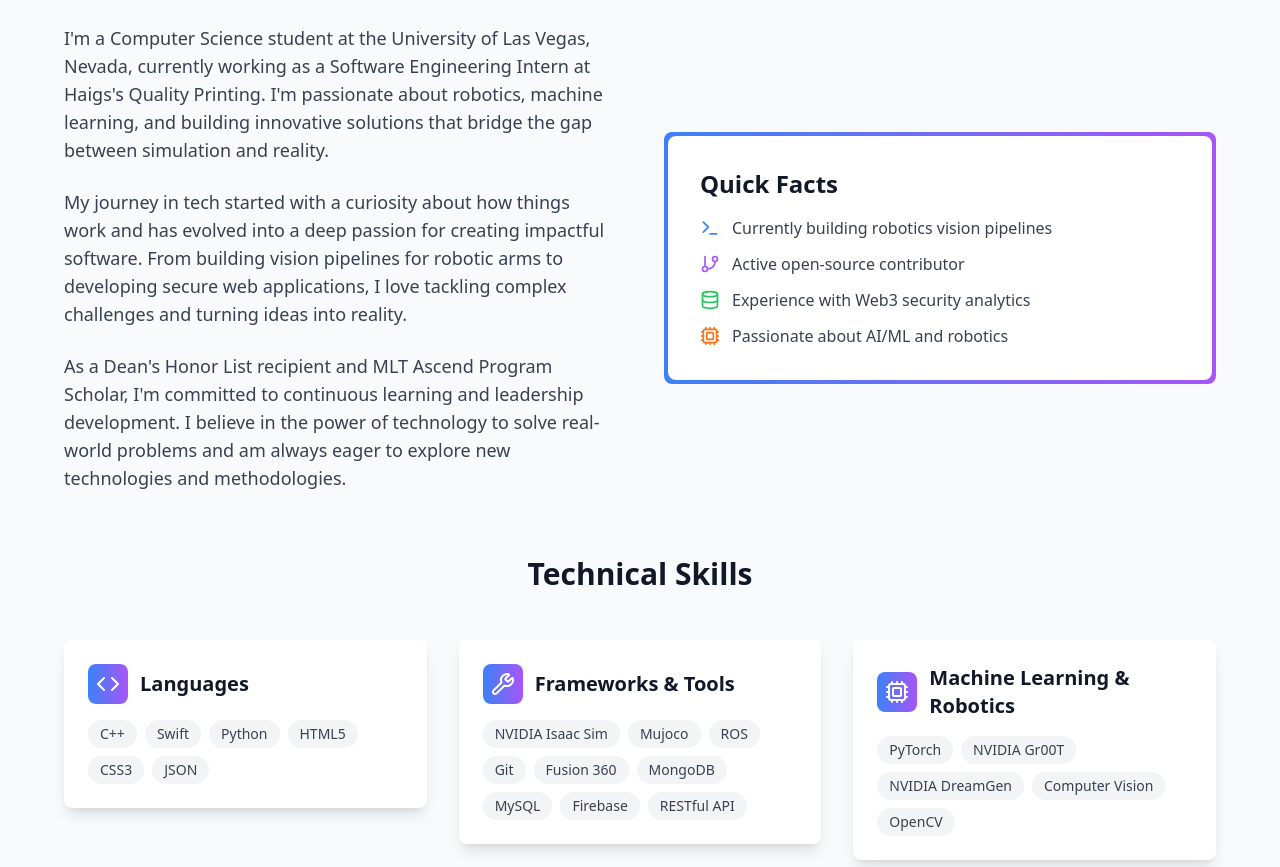
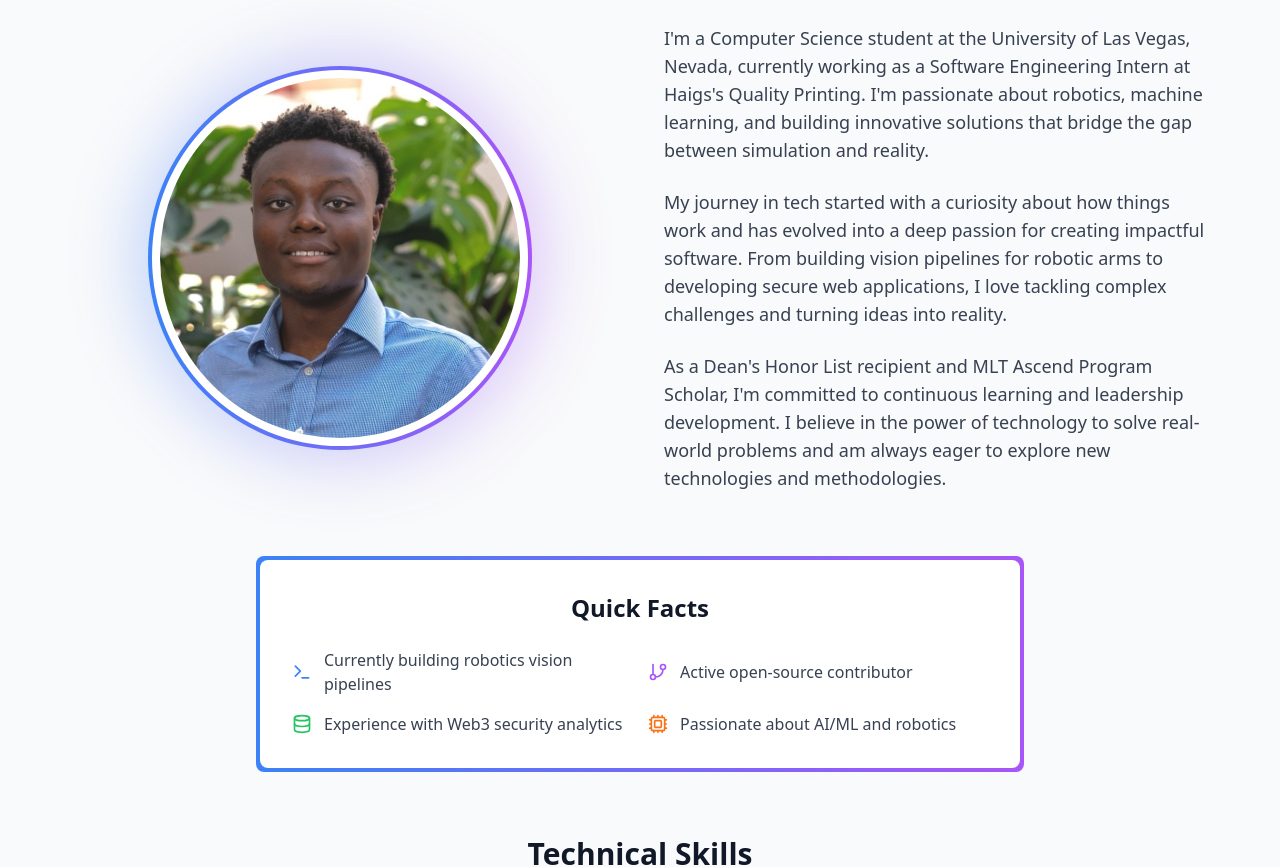
Before and after one commit to joelkab/Joel-portfolio, a Next.js app: page / in a window 1280 px wide. Shown: the part 960-1827 px from the top of the page. Built offline with nearby package versions, Linux system fonts and the light colour scheme.

Commit message:
Add profile picture to About section

```diff
--- a/src/components/sections/AboutSection.tsx
+++ b/src/components/sections/AboutSection.tsx
@@ -2,6 +2,7 @@
 
 import { useEffect, useRef, useState } from 'react'
 import { Code, Cpu, Database, GitBranch, Terminal, Wrench } from 'lucide-react'
+import Image from 'next/image'
 
 export default function About() {
   const [isVisible, setIsVisible] = useState(false)
@@ -51,7 +52,27 @@ export default function About() {
           </h2>
 
           <div className="grid md:grid-cols-2 gap-12 items-center mb-16">
-            <div className="space-y-6">
+            {/* Profile Image */}
+            <div className="order-2 md:order-1">
+              <div className="relative mx-auto max-w-sm">
+                <div className="absolute inset-0 bg-gradient-to-r from-blue-500 to-purple-500 rounded-full blur-2xl opacity-30 animate-pulse"></div>
+                <div className="relative bg-gradient-to-r from-blue-500 to-purple-500 p-1 rounded-full">
+                  <div className="bg-white dark:bg-gray-800 p-2 rounded-full">
+                    <Image
+                      src="/images/profile.jpg"
+                      alt="Joel Kabura"
+                      width={400}
+                      height={400}
+                      className="rounded-full object-cover"
+                      priority
+                    />
+                  </div>
+                </div>
+              </div>
+            </div>
+
+            {/* About Text */}
+            <div className="space-y-6 order-1 md:order-2">
               <p className="text-lg text-gray-700 dark:text-gray-300">
                 I'm a Computer Science student at the University of Las Vegas, Nevada, currently working as a
                 Software Engineering Intern at Haigs's Quality Printing. I'm passionate about robotics,
@@ -68,29 +89,32 @@ export default function About() {
                 problems and am always eager to explore new technologies and methodologies.
               </p>
             </div>
+          </div>
 
-            <div className="relative">
+          {/* Quick Facts Card */}
+          <div className="mb-16">
+            <div className="max-w-3xl mx-auto">
               <div className="bg-gradient-to-r from-blue-500 to-purple-500 rounded-lg p-1">
                 <div className="bg-white dark:bg-gray-800 rounded-lg p-8">
-                  <h3 className="text-2xl font-bold mb-4 text-gray-900 dark:text-white">Quick Facts</h3>
-                  <ul className="space-y-3 text-gray-700 dark:text-gray-300">
-                    <li className="flex items-center gap-3">
-                      <Terminal className="w-5 h-5 text-blue-500" />
-                      <span>Currently building robotics vision pipelines</span>
-                    </li>
-                    <li className="flex items-center gap-3">
-                      <GitBranch className="w-5 h-5 text-purple-500" />
-                      <span>Active open-source contributor</span>
-                    </li>
-                    <li className="flex items-center gap-3">
-                      <Database className="w-5 h-5 text-green-500" />
-                      <span>Experience with Web3 security analytics</span>
-                    </li>
-                    <li className="flex items-center gap-3">
-                      <Cpu className="w-5 h-5 text-orange-500" />
-                      <span>Passionate about AI/ML and robotics</span>
-                    </li>
-                  </ul>
+                  <h3 className="text-2xl font-bold mb-6 text-center text-gray-900 dark:text-white">Quick Facts</h3>
+                  <div className="grid md:grid-cols-2 gap-4">
+                    <div className="flex items-center gap-3">
+                      <Terminal className="w-5 h-5 text-blue-500 flex-shrink-0" />
+                      <span className="text-gray-700 dark:text-gray-300">Currently building robotics vision pipelines</span>
+                    </div>
+                    <div className="flex items-center gap-3">
+                      <GitBranch className="w-5 h-5 text-purple-500 flex-shrink-0" />
+                      <span className="text-gray-700 dark:text-gray-300">Active open-source contributor</span>
+                    </div>
+                    <div className="flex items-center gap-3">
+                      <Database className="w-5 h-5 text-green-500 flex-shrink-0" />
+                      <span className="text-gray-700 dark:text-gray-300">Experience with Web3 security analytics</span>
+                    </div>
+                    <div className="flex items-center gap-3">
+                      <Cpu className="w-5 h-5 text-orange-500 flex-shrink-0" />
+                      <span className="text-gray-700 dark:text-gray-300">Passionate about AI/ML and robotics</span>
+                    </div>
+                  </div>
                 </div>
               </div>
             </div>
```
Also changed, not shown: public/images/profile.jpg (added).
